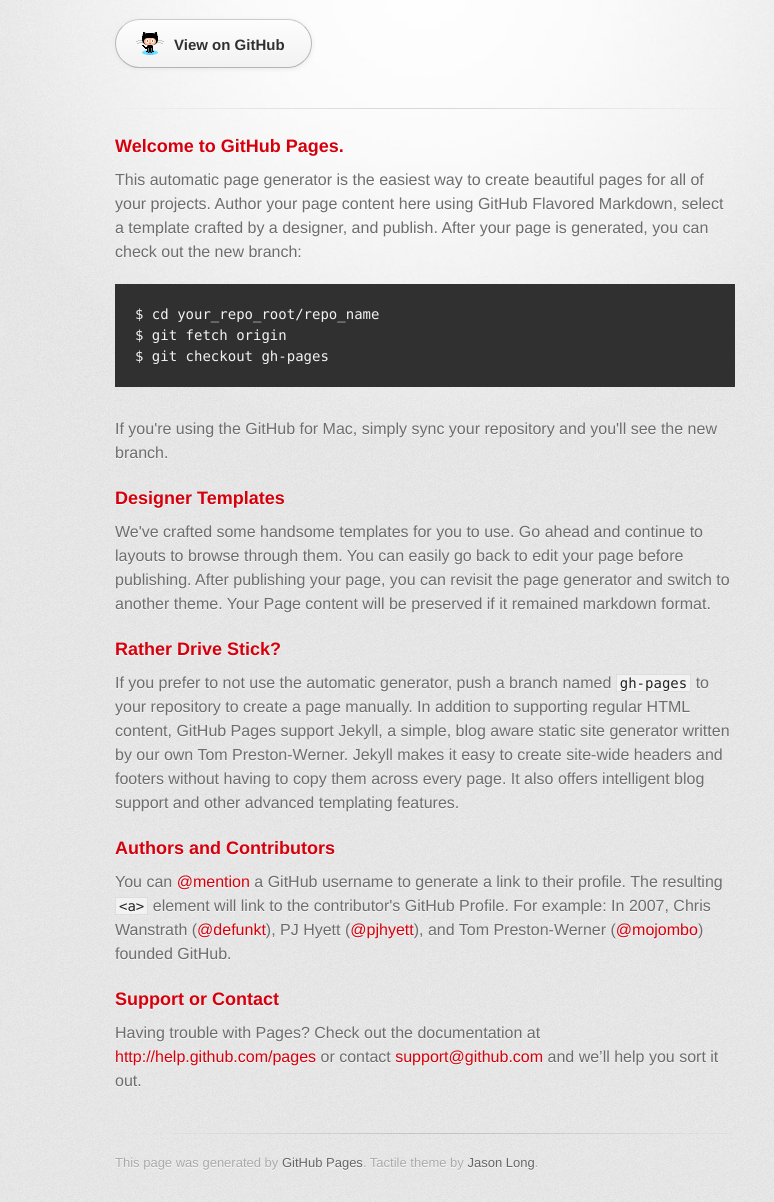
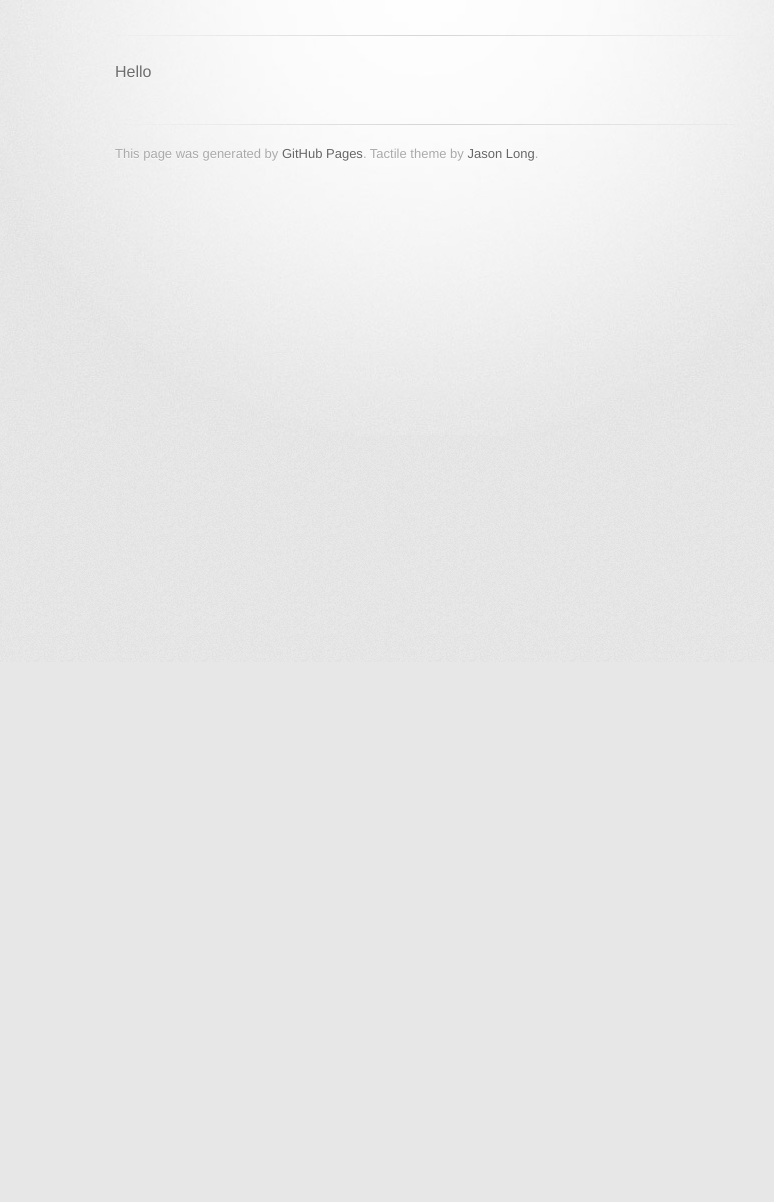
Before and after one commit to crushermachine/crushermachine.github.io, a plain HTML site: page index.html in a window 1280 px wide. Shown: the part 138-1340 px from the top of the page, without its empty margins (215-989 px from the left). After the commit the page ends 800 px from the top, so only its background shows below. Drawn offline with Linux system fonts and the light colour scheme; a web font is replaced by a local one.

Commit message:
Update index.html

```diff
--- a/index.html
+++ b/index.html
@@ -10,7 +10,7 @@
     <!--[if lt IE 9]>
     <script src="//html5shiv.googlecode.com/svn/trunk/html5.js"></script>
     <![endif]-->
-    <title>Crushermachine.github.io by crushermachine</title>
+    <title>Mining Techs</title>
   </head>
 
   <body>
@@ -18,48 +18,14 @@
       <div class="inner">
 
         <header>
-          <h1>Crushermachine.github.io</h1>
+          <h1>Mining Techs</h1>
           <h2>Test for Pages</h2>
         </header>
-
-        <section id="downloads" class="clearfix">
-          <a href="https://github.com/crushermachine" id="view-on-github" class="button"><span>View on GitHub</span></a>
-        </section>
 
         <hr>
 
         <section id="main_content">
-          <h3>
-<a name="welcome-to-github-pages" class="anchor" href="#welcome-to-github-pages"><span class="octicon octicon-link"></span></a>Welcome to GitHub Pages.</h3>
-
-<p>This automatic page generator is the easiest way to create beautiful pages for all of your projects. Author your page content here using GitHub Flavored Markdown, select a template crafted by a designer, and publish. After your page is generated, you can check out the new branch:</p>
-
-<pre><code>$ cd your_repo_root/repo_name
-$ git fetch origin
-$ git checkout gh-pages
-</code></pre>
-
-<p>If you're using the GitHub for Mac, simply sync your repository and you'll see the new branch.</p>
-
-<h3>
-<a name="designer-templates" class="anchor" href="#designer-templates"><span class="octicon octicon-link"></span></a>Designer Templates</h3>
-
-<p>We've crafted some handsome templates for you to use. Go ahead and continue to layouts to browse through them. You can easily go back to edit your page before publishing. After publishing your page, you can revisit the page generator and switch to another theme. Your Page content will be preserved if it remained markdown format.</p>
-
-<h3>
-<a name="rather-drive-stick" class="anchor" href="#rather-drive-stick"><span class="octicon octicon-link"></span></a>Rather Drive Stick?</h3>
-
-<p>If you prefer to not use the automatic generator, push a branch named <code>gh-pages</code> to your repository to create a page manually. In addition to supporting regular HTML content, GitHub Pages support Jekyll, a simple, blog aware static site generator written by our own Tom Preston-Werner. Jekyll makes it easy to create site-wide headers and footers without having to copy them across every page. It also offers intelligent blog support and other advanced templating features.</p>
-
-<h3>
-<a name="authors-and-contributors" class="anchor" href="#authors-and-contributors"><span class="octicon octicon-link"></span></a>Authors and Contributors</h3>
-
-<p>You can <a href="https://github.com/blog/821" class="user-mention">@mention</a> a GitHub username to generate a link to their profile. The resulting <code>&lt;a&gt;</code> element will link to the contributor's GitHub Profile. For example: In 2007, Chris Wanstrath (<a href="https://github.com/defunkt" class="user-mention">@defunkt</a>), PJ Hyett (<a href="https://github.com/pjhyett" class="user-mention">@pjhyett</a>), and Tom Preston-Werner (<a href="https://github.com/mojombo" class="user-mention">@mojombo</a>) founded GitHub.</p>
-
-<h3>
-<a name="support-or-contact" class="anchor" href="#support-or-contact"><span class="octicon octicon-link"></span></a>Support or Contact</h3>
-
-<p>Having trouble with Pages? Check out the documentation at <a href="http://help.github.com/pages">http://help.github.com/pages</a> or contact <a href="mailto:support@github.com">support@github.com</a> and we’ll help you sort it out.</p>
+          Hello
         </section>
 
         <footer>
```
